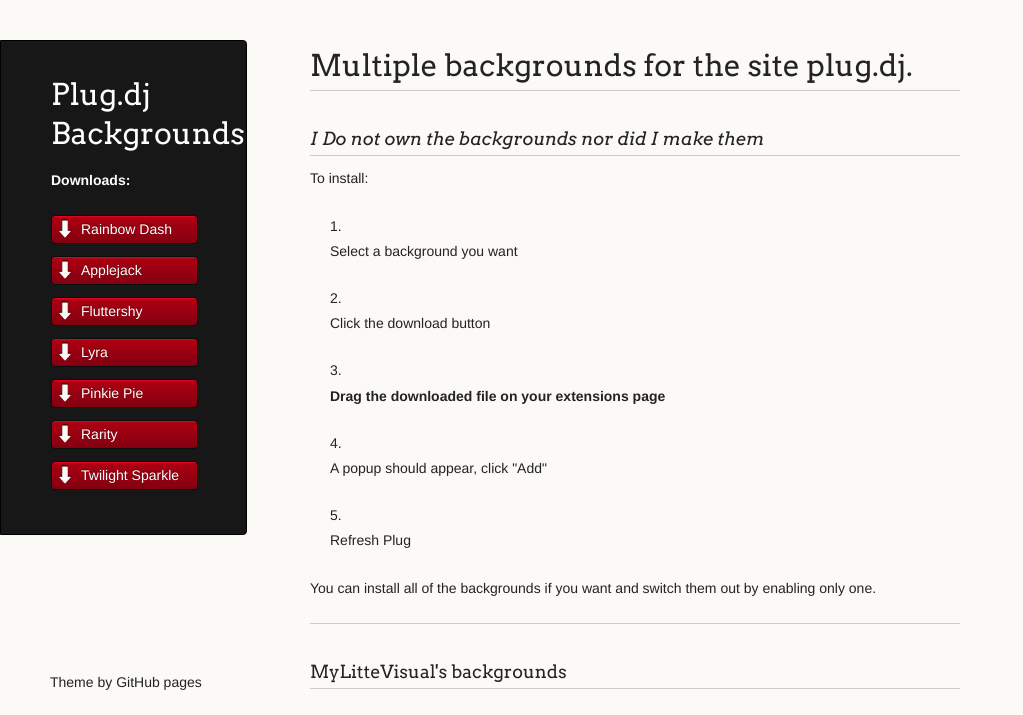
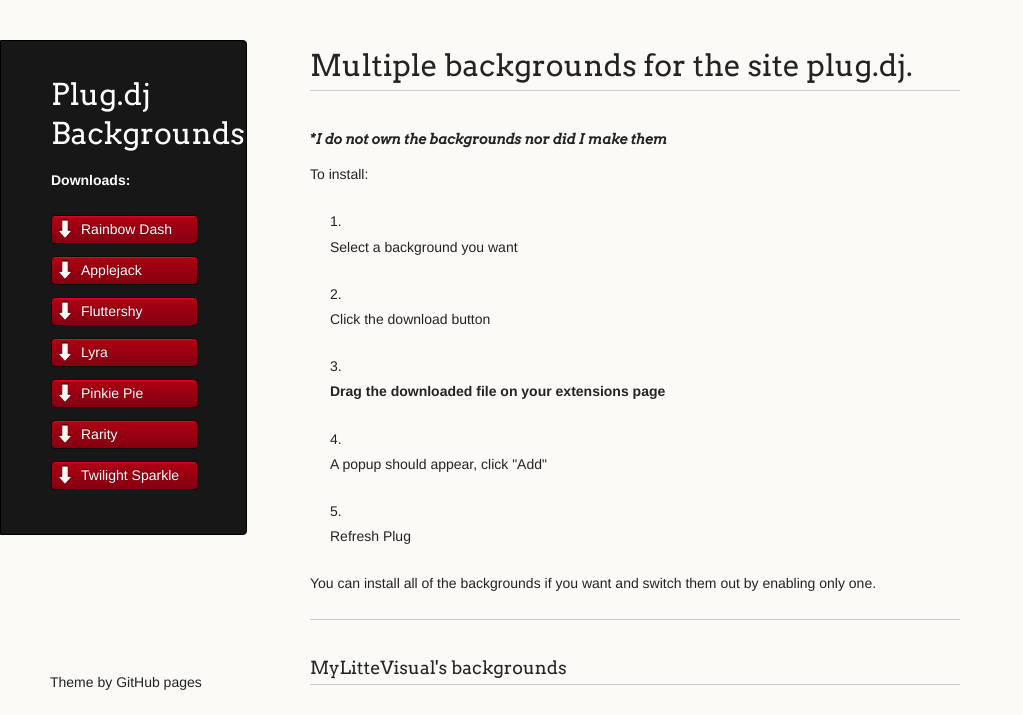
Before and after one commit to jjrambo97/backgrounds, a plain HTML site: page index.html in a window 1280 px wide. Shown: the top 715 px of the page, without its empty margins (0-1023 px from the left). Drawn offline with Linux system fonts and the light colour scheme.

Commit message:
Update index.html

```diff
--- a/index.html
+++ b/index.html
@@ -33,8 +33,7 @@
       </header>
       <section>
         <h1>Multiple backgrounds for the site plug.dj.</h1>
-
-<h3><em>I Do not own the backgrounds nor did I make them</em></h3>
+        <h5><em>*I do not own the backgrounds nor did I make them</em></h5>
 
 <p>To install:</p>
 
```
